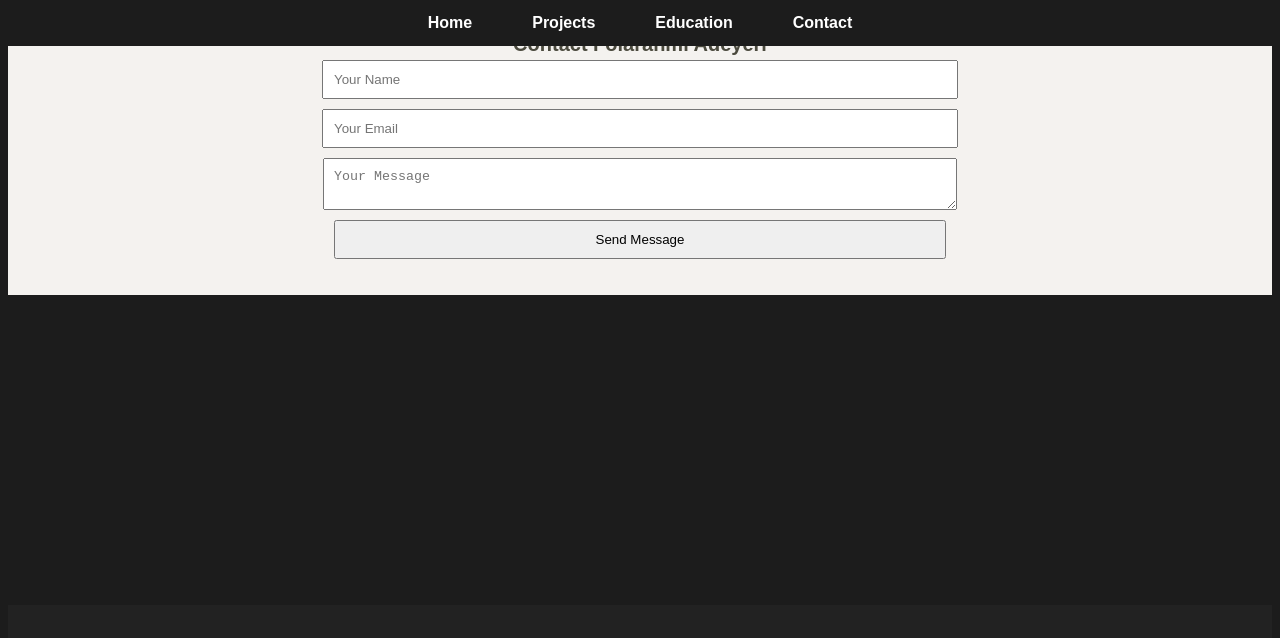
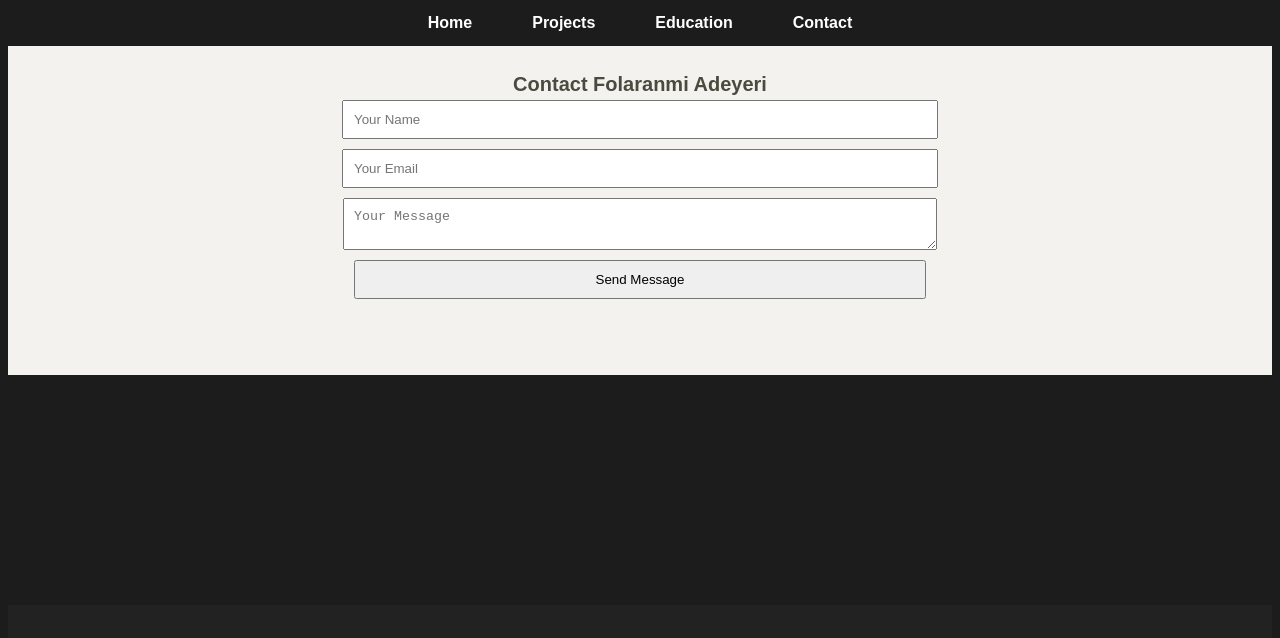
Before and after one commit to Follyboy/Folaranmi-Adeyeri, a website built with webpack: page Website-Folaranmi-Adeyeri/contact.html in a window 1280 px wide. Shown: the top 638 px of the page. Built offline with nearby package versions, Linux system fonts and the light colour scheme.

Commit message:
Added padding for contact page

```diff
--- a/Website-Folaranmi-Adeyeri/contact.html
+++ b/Website-Folaranmi-Adeyeri/contact.html
@@ -23,7 +23,7 @@
 
 <body>
   <header-component></header-component>
-  <div class="part-1">
+  <div class="part-1-3">
     <center>
       <h2>Contact Folaranmi Adeyeri</h2>
       <form id="contactForm">
--- a/Website-Folaranmi-Adeyeri/css/style.css
+++ b/Website-Folaranmi-Adeyeri/css/style.css
@@ -117,6 +117,12 @@ h3 {
 .part-1-2{
   max-width: 100%;
   padding: 20px;
+  background-color: #f4f2ef;
+}
+
+.part-1-3{
+  max-width: 100%;
+  padding: 60px;
   background-color: #f4f2ef;
 }
 
```
